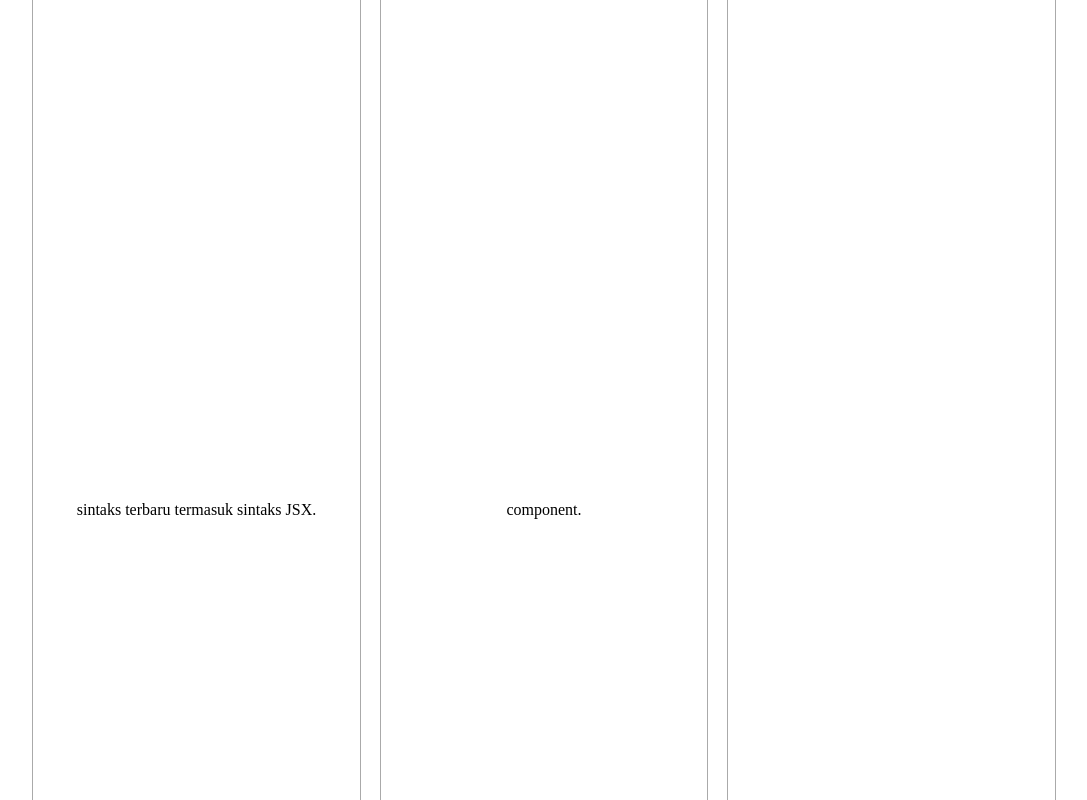
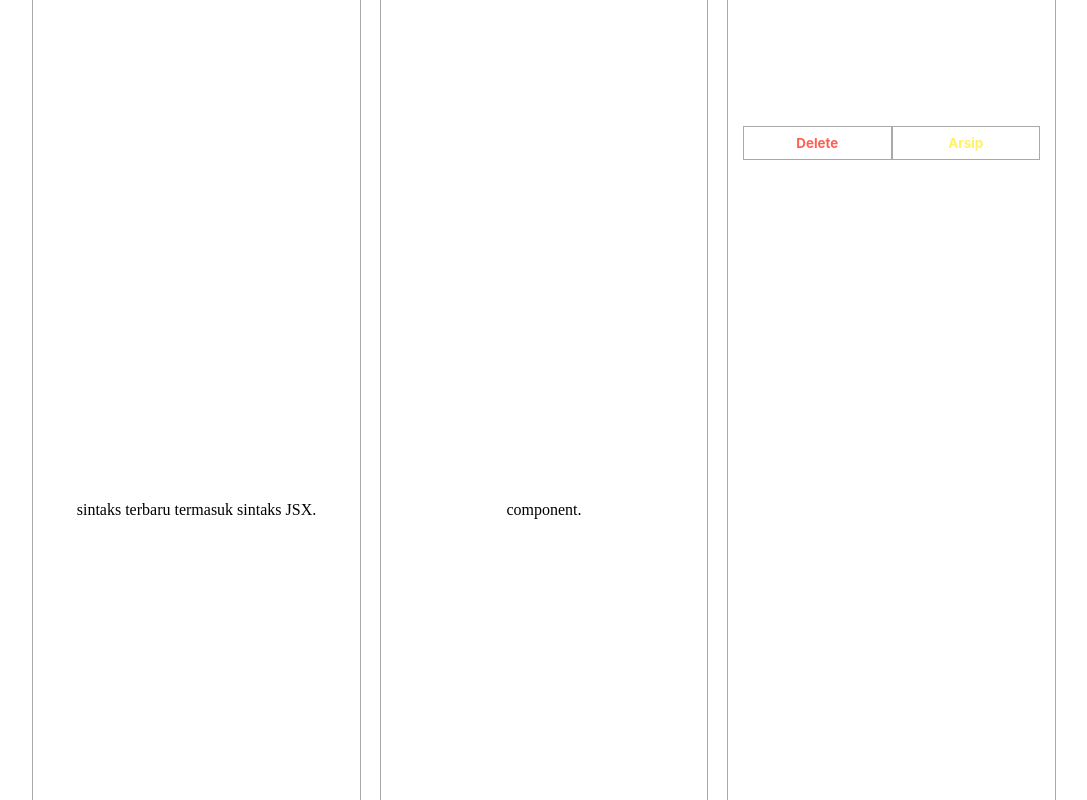
Before and after one commit to Derajatul/notes-app, a React (Vite) app: page / in a window 1280 px wide. Shown: the part 8300-9100 px from the top of the page, without its empty margins (96-1183 px from the left). Built offline with nearby package versions, Linux system fonts and the light colour scheme.

Commit message:
add delete feature ✅

```diff
--- a/src/App.jsx
+++ b/src/App.jsx
@@ -12,12 +12,16 @@ export default function App() {
   const addNote = (newNote) => {
     setNotes([...notes, newNote])
   }
+
+  const handleDelete = (noteId) => {
+    setNotes(notes.filter(note => noteId !== note.id))
+  }
   return (
     <>
       <Navbar />
       <main>
         <NoteForm addNote={addNote} />
-        <NoteList notes={notes} />
+        <NoteList notes={notes} onDelete={handleDelete} />
         <ArsipNoteList />
       </main>
     </>
--- a/src/components/CardNote.jsx
+++ b/src/components/CardNote.jsx
@@ -1,11 +1,15 @@
 import styles from './CardNote.module.css'
 
-const CardNote = ({title, createdAt, body}) => {
+const CardNote = ({id, title, createdAt, body, onDelete}) => {
   return(
     <div className={styles.container}>
       <h3>{title}</h3>
       <p>{createdAt}</p>
       <p>{body}</p>
+      <div className={styles.buttons}>
+        <button onClick={() => onDelete(id)} className={`${styles.button} ${styles.delete}`}>Delete</button>
+        <button className={`${styles.button} ${styles.archive}`}>Arsip</button>
+      </div>
     </div>
   )
 }
--- a/src/components/CardNote.module.css
+++ b/src/components/CardNote.module.css
@@ -6,6 +6,30 @@
   flex-direction: column;
   padding: 15px;
 }
+.buttons{
+  display: flex;
+  justify-content: space-between;
+}
+.button{
+  display: block;
+  width: 100%;
+  background-color: transparent;
+  border: 0;
+  padding: 8px 0;
+  font-family: 'Inter', sans-serif;
+  font-weight: bold;
+  cursor: pointer;
+  border: 1px solid #aaa;
+
+}
+.delete{
+  color: #ff5f52;
+}
+.archive{
+  color: #fff263;
+}
+
+
 @media (min-width: 640px) {
   .container{
     width: 43%;
--- a/src/components/NoteList.jsx
+++ b/src/components/NoteList.jsx
@@ -2,17 +2,19 @@ import styles from './NoteList.module.css'
 import CardNote from './CardNote'
 import { showFormattedDate } from '../utils/index'
 
-const NoteList = ({notes}) => {
+const NoteList = ({notes, onDelete}) => {
   return(
     <div className={styles.container}>
       <h2>Catatan Aktif</h2>
       <div className={styles.list}>
       {notes.map(note => (
         <CardNote
-          key={note.title}
+          key={note.id}
+          id={note.id}
           title={note.title}
           body={note.body}
           createdAt={showFormattedDate(note.createdAt)}
+          onDelete={onDelete}
         />
       ))}
       </div>
```
